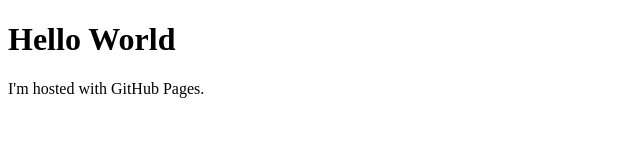
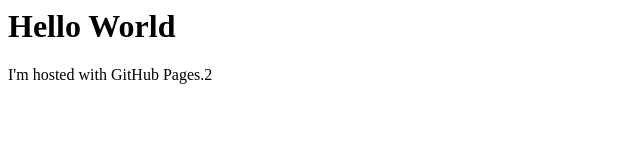
Before and after one commit to alexandrumiclos/alexandrumiclos.github.io, a plain HTML site: page index.html in a window 1280 px wide. Shown: the whole page, without its empty margins (0-640 px from the left). Drawn offline with Linux system fonts and the light colour scheme.

Commit message:
Update index.html

```diff
--- a/index.html
+++ b/index.html
@@ -1,7 +1,7 @@
-<!DOCTYPE html>
+
 <html>
 <body>
 <h1>Hello World</h1>
-<p>I'm hosted with GitHub Pages.</p>
+<p>I'm hosted with GitHub Pages.2</p>
 </body>
 </html>
```
